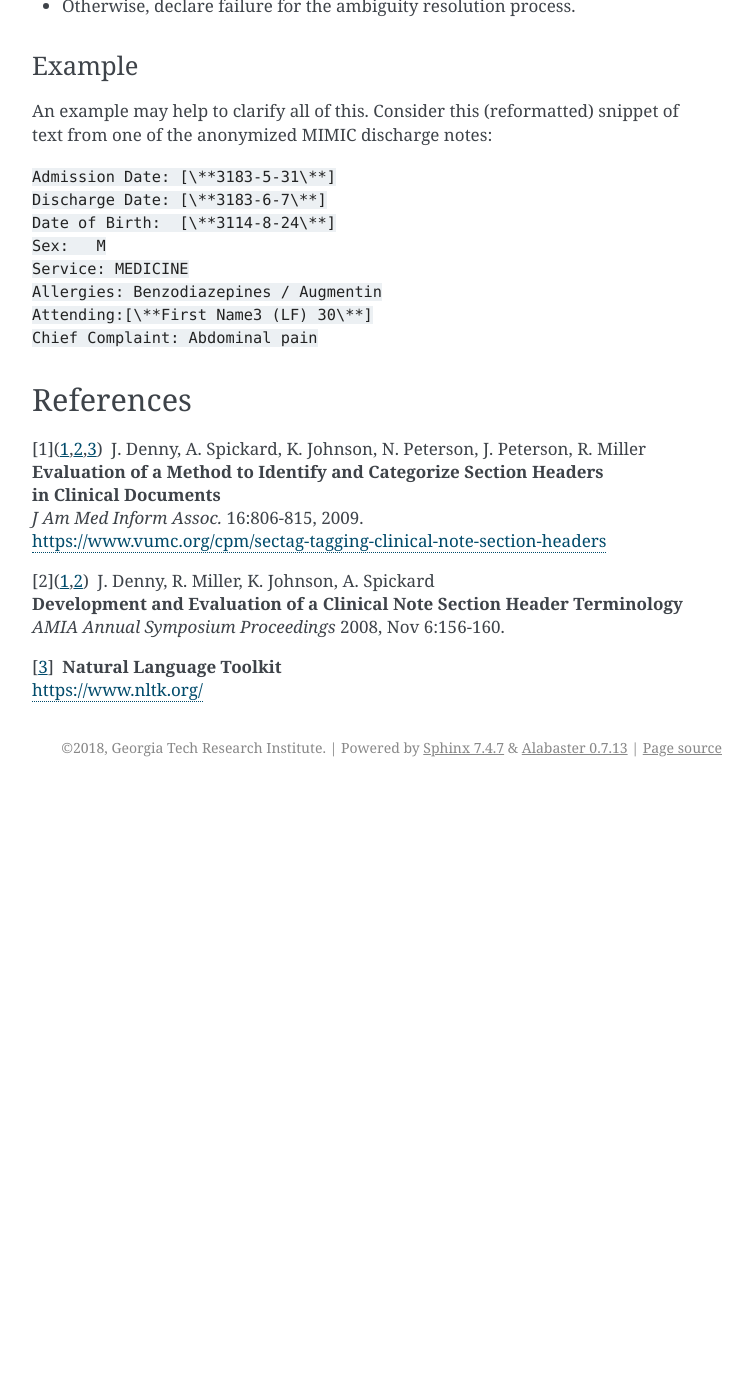
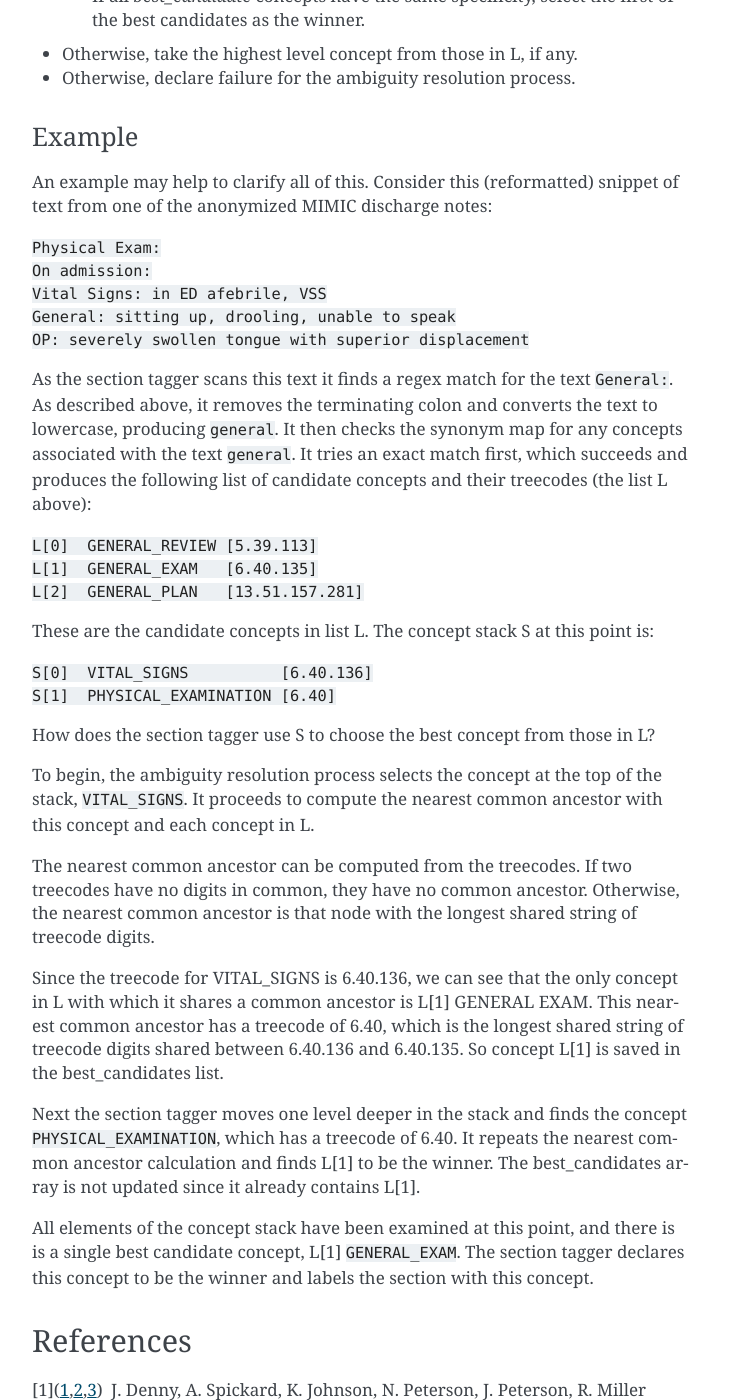
Before and after one commit to ClarityNLP/ClarityNLP, a Sphinx documentation site: the page built from docs/algorithms/section_tagger.rst, in a window 1280 px wide and 1400 px high, scrolled down 7346 px. Shown: the whole window, without its empty margins (388-1141 px from the left). Built offline with Sphinx 7.4.7, drawn with Linux system fonts in a browser that asks for light colours; before the commit the page ends 8133 px from its top, so only the background shows below that; some of the changed text lies outside the part shown.

Commit message:
more work on ambiguity resolution in section tagger doc

```diff
--- a/docs/algorithms/section_tagger.rst
+++ b/docs/algorithms/section_tagger.rst
@@ -306,9 +306,12 @@ starting with the concept at the stack top:
 
 * For all candidate concepts in L, find the nearest common ancestor to C.
 
-  * If there is a single ancestor A closer than all others, choose A.
+  * If there is a single ancestor A closer than all others, choose A as
+    the current winner. Save A in the *best_candidates* list. Move one
+    level deeper in the stack and try again.
 
   * If multiple ancestors are closer than the others, save these as
+    *best_candidates* if they are closer than those already present in
     *best_candidates*. Move one level deeper in the stack and try again.
 
   * If all ancestors are at the same level in the concept graph (have the
@@ -338,18 +341,56 @@ Example
 An example may help to clarify all of this. Consider this (reformatted) snippet
 of text from one of the anonymized MIMIC discharge notes:
 
-|    ``Admission Date: [\**3183-5-31\**]``
-|    ``Discharge Date: [\**3183-6-7\**]``
-|    ``Date of Birth:  [\**3114-8-24\**]``
-|    ``Sex:   M``
-|    ``Service: MEDICINE``
-|    ``Allergies: Benzodiazepines / Augmentin``
-|    ``Attending:[\**First Name3 (LF) 30\**]``
-|    ``Chief Complaint: Abdominal pain``
+|    ``Physical Exam:``
+|    ``On admission:``
+|    ``Vital Signs: in ED afebrile, VSS``
+|    ``General: sitting up, drooling, unable to speak``
+|    ``OP: severely swollen tongue with superior displacement``
 
 
+As the section tagger scans this text it finds a regex match for the text
+``General:``. As described above, it removes the terminating colon and converts
+the text to lowercase, producing ``general``.  It then checks the synonym map
+for any concepts associated with the text ``general``. It tries an exact match
+first, which succeeds and produces the following list of candidate concepts
+and their treecodes (the list L above):
 
+|    ``L[0]  GENERAL_REVIEW [5.39.113]``
+|    ``L[1]  GENERAL_EXAM   [6.40.135]``
+|    ``L[2]  GENERAL_PLAN   [13.51.157.281]``
 
+These are the candidate concepts in list L. The concept stack S at this
+point is:
+
+|    ``S[0]  VITAL_SIGNS          [6.40.136]``
+|    ``S[1]  PHYSICAL_EXAMINATION [6.40]``
+
+How does the section tagger use S to choose the best concept from those in L?
+
+To begin, the ambiguity resolution process selects the concept at the top of
+the stack, ``VITAL_SIGNS``. It proceeds to compute the nearest common ancestor
+with this concept and each concept in L.
+
+The nearest common ancestor can be computed from the treecodes. If two
+treecodes have no digits in common, they have no common ancestor. Otherwise,
+the nearest common ancestor is that node with the longest shared string of
+treecode digits.
+
+Since the treecode for VITAL_SIGNS is 6.40.136, we can see that the only
+concept in L with which it shares a common ancestor is L[1] GENERAL EXAM.
+This nearest common ancestor has a treecode of 6.40, which is the longest
+shared string of treecode digits shared between 6.40.136 and 6.40.135.
+So concept L[1] is saved in the best_candidates list.
+
+Next the section tagger moves one level deeper in the stack and finds the
+concept ``PHYSICAL_EXAMINATION``, which has a treecode of 6.40. It repeats
+the nearest common ancestor calculation and finds L[1] to be the winner.
+The best_candidates array is not updated since it already contains L[1].
+
+All elements of the concept stack have been examined at this point, and there
+is is a single best candidate concept, L[1] ``GENERAL_EXAM``. The section
+tagger declares this concept to be the winner and labels the section with
+this concept.
 
 References
 ==========
```
